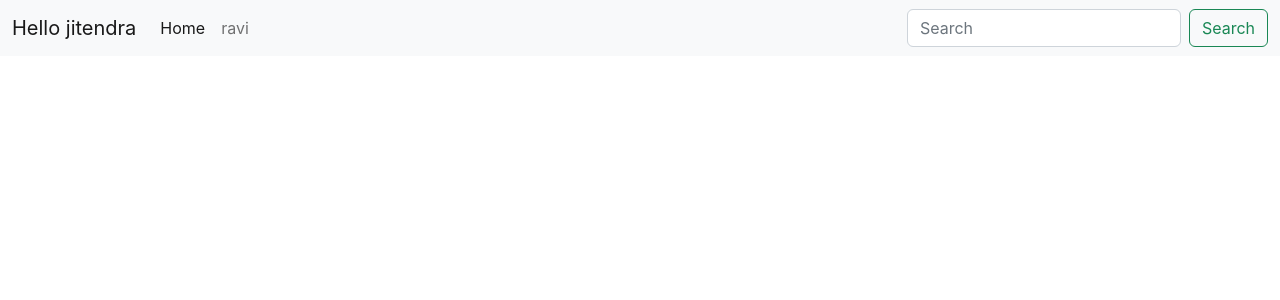
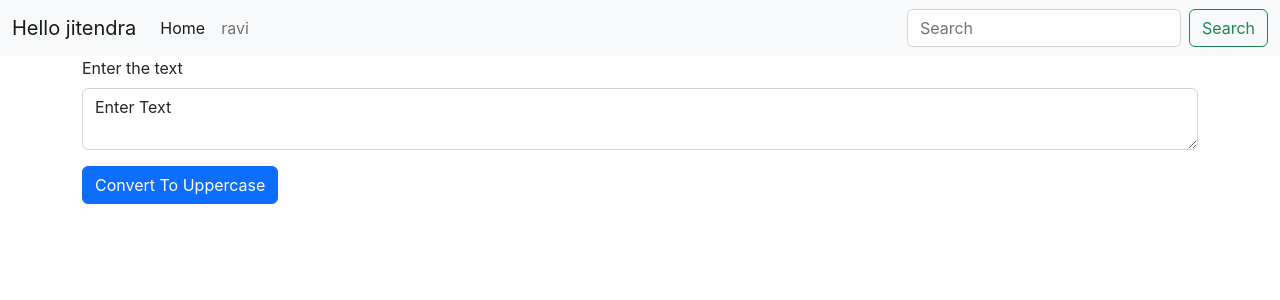
Before and after one commit to Jit397/React-learning, a React (Create React App) app: page / in a window 1280 px wide. Shown: the top 300 px of the page. Built offline with nearby package versions, Linux system fonts and the light colour scheme.

Commit message:
useSate use with handler click

```diff
--- a/src/App.js
+++ b/src/App.js
@@ -1,12 +1,17 @@
 import logo from './logo.svg';
 import './App.css';
 import Navbar from './components/Navbar';
+import TextForm from './components/TextForm';
 
 function App() {
   return (
     <>
       {/* <Navbar title="{3}" aboutText="About Us"/> */}
       <Navbar />
+      <div className='container'>
+        <TextForm title='Enter the text' />
+      </div>
+
 
     </>
   );
--- /dev/null
+++ b/src/components/TextForm.js
@@ -0,0 +1,28 @@
+import React, { useState } from 'react'
+
+function TextForm(props) {
+
+    const handleUpClick = () => {
+        console.log('Upper clicked');
+        let newText = text.toUpperCase();
+        setText(newText);
+    }
+
+    const onChangeHandler = (e) => {
+        console.log('OnChange');
+        setText(e.target.value);
+    }
+    const [text, setText] = useState('Enter Text');
+    // you can pass default value null in useState
+    return (
+        <>
+            <div className="mb-3">
+                <label htmlFor="exampleFormControlInput1" className="form-label">{props.title}</label>
+                <textarea className="form-control" onChange={onChangeHandler} id="myText" value={text} row='15'></textarea>
+            </div>
+            <button className='btn btn-primary' onClick={handleUpClick}>Convert To Uppercase</button>
+        </>
+    )
+}
+
+export default TextForm
```
